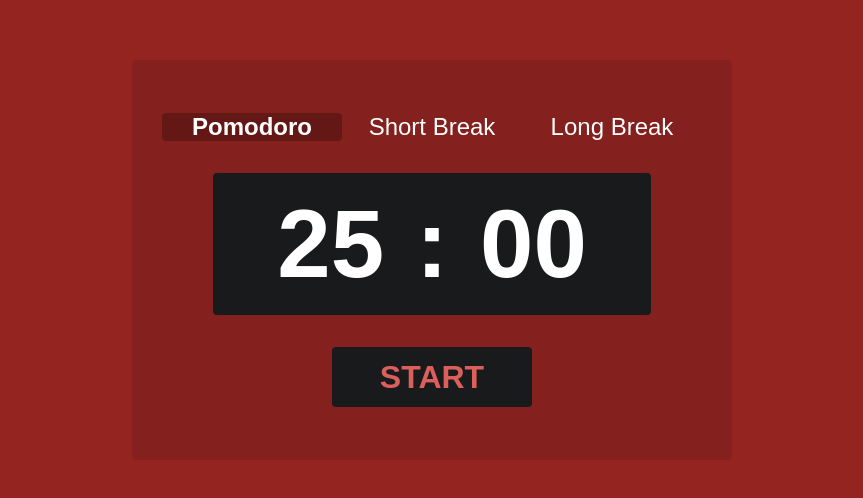
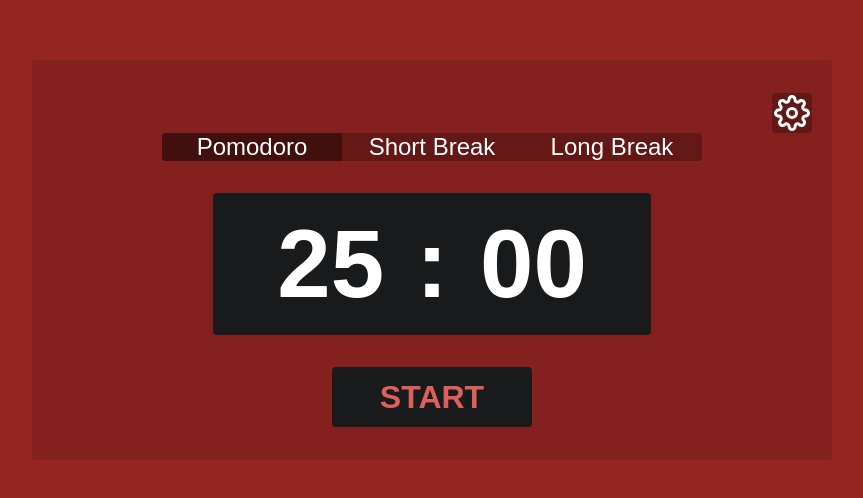
Before and after one commit to willswats/react-pomodoro, a React (Create React App) app: page / in a window 1280 px wide. Shown: the part 140-638 px from the top of the page, without its empty margins (208-1071 px from the left). Built offline with nearby package versions, Linux system fonts and the light colour scheme; the HTML template or start-up script is replaced by a standard one.

Commit message:
Add settings btn

```diff
--- a/src/components/Buttons/ModeButton.module.css
+++ b/src/components/Buttons/ModeButton.module.css
@@ -4,10 +4,14 @@
   align-items: center;
   width: 180px;
   font-size: 1.5rem;
-  border-radius: 4px;
+  transition: background-color 0.1s;
+  background-color: rgba(0, 0, 0, 0.25);
+}
+
+.mode-btn:hover {
+  background-color: rgba(0, 0, 0, 0.5);
 }
 
 .mode-btn--active {
-  background-color: rgba(0, 0, 0, 0.25);
-  font-weight: bold;
+  background-color: rgba(0, 0, 0, 0.5);
 }
--- a/src/components/Buttons/SettingsButton.module.css
+++ b/src/components/Buttons/SettingsButton.module.css
@@ -1,3 +1,17 @@
 .settings-btn {
+  display: flex;
+  justify-content: center;
+  align-items: center;
+  padding: 0.5rem;
+  border-radius: 4px;
+  background-color: rgba(0, 0, 0, 0.25);
+  transition: background-color 0.1s;
+}
+
+.settings-btn:hover {
+  background-color: rgba(0, 0, 0, 0.5);
+}
+
+.settings-btn__icon {
   transform: scale(1.5);
 }
--- a/src/components/Buttons/SettingsButton.tsx
+++ b/src/components/Buttons/SettingsButton.tsx
@@ -1,11 +1,11 @@
-import { ReactComponent as IconSettings } from '../../../svgs/settings.svg';
+import { ReactComponent as IconSettings } from '../../svgs/settings.svg';
 
 import classes from './SettingsButton.module.css';
 
 const SettingsButton = () => {
   return (
     <button className={classes['settings-btn']}>
-      <IconSettings />
+      <IconSettings className={classes['settings-btn__icon']} />
     </button>
   );
 };
--- a/src/components/Timer.module.css
+++ b/src/components/Timer.module.css
@@ -11,7 +11,7 @@
   flex-direction: column;
   justify-content: center;
   align-items: center;
-  width: 600px;
+  width: 800px;
   height: 400px;
   background-color: rgba(0, 0, 0, 0.1);
   border-radius: 4px;
@@ -19,9 +19,17 @@
 
 .timer__mode-btns {
   display: flex;
+  border-radius: 4px;
+  overflow: hidden;
 }
 
 .timer__start-stop-btn {
   display: flex;
   justify-content: center;
 }
+
+.timer__settings-btn {
+  display: flex;
+  justify-content: flex-end;
+  width: 95%;
+}
--- a/src/components/Timer.tsx
+++ b/src/components/Timer.tsx
@@ -1,5 +1,6 @@
 import { useReducer, useEffect } from 'react';
 
+import SettingsButton from './Buttons/SettingsButton';
 import ModeButton from './Buttons/ModeButton';
 import TimerCounter from './TimerCounter';
 import StartStopButton from './Buttons/StartStopButton';
@@ -119,6 +120,9 @@ const Timer = () => {
   return (
     <div className={classes['timer']}>
       <div className={classes['timer__content']}>
+        <div className={classes['timer__settings-btn']}>
+          <SettingsButton />
+        </div>
         <div className={classes['timer__mode-btns']}>
           <ModeButton
             state={state}
```
